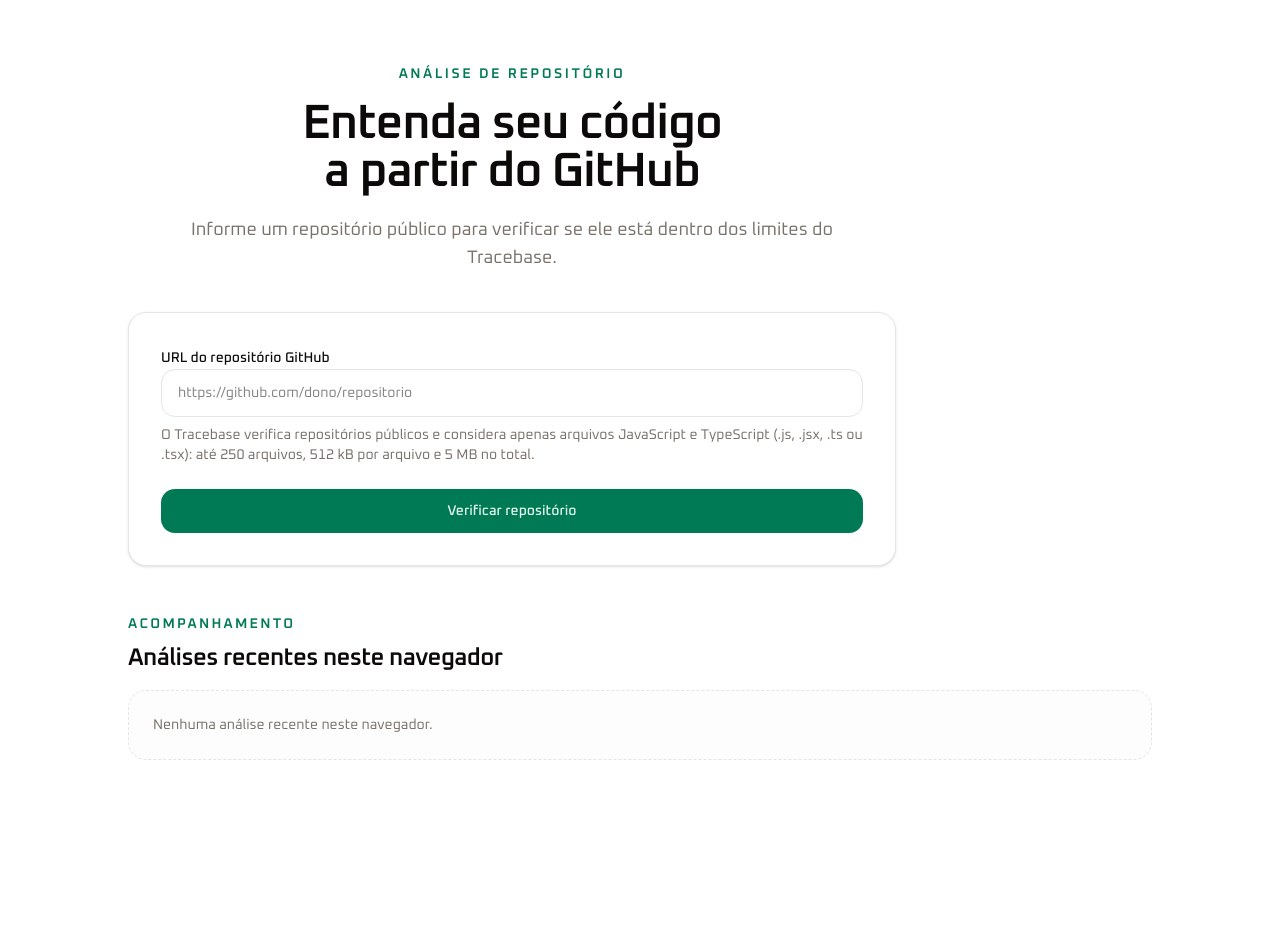
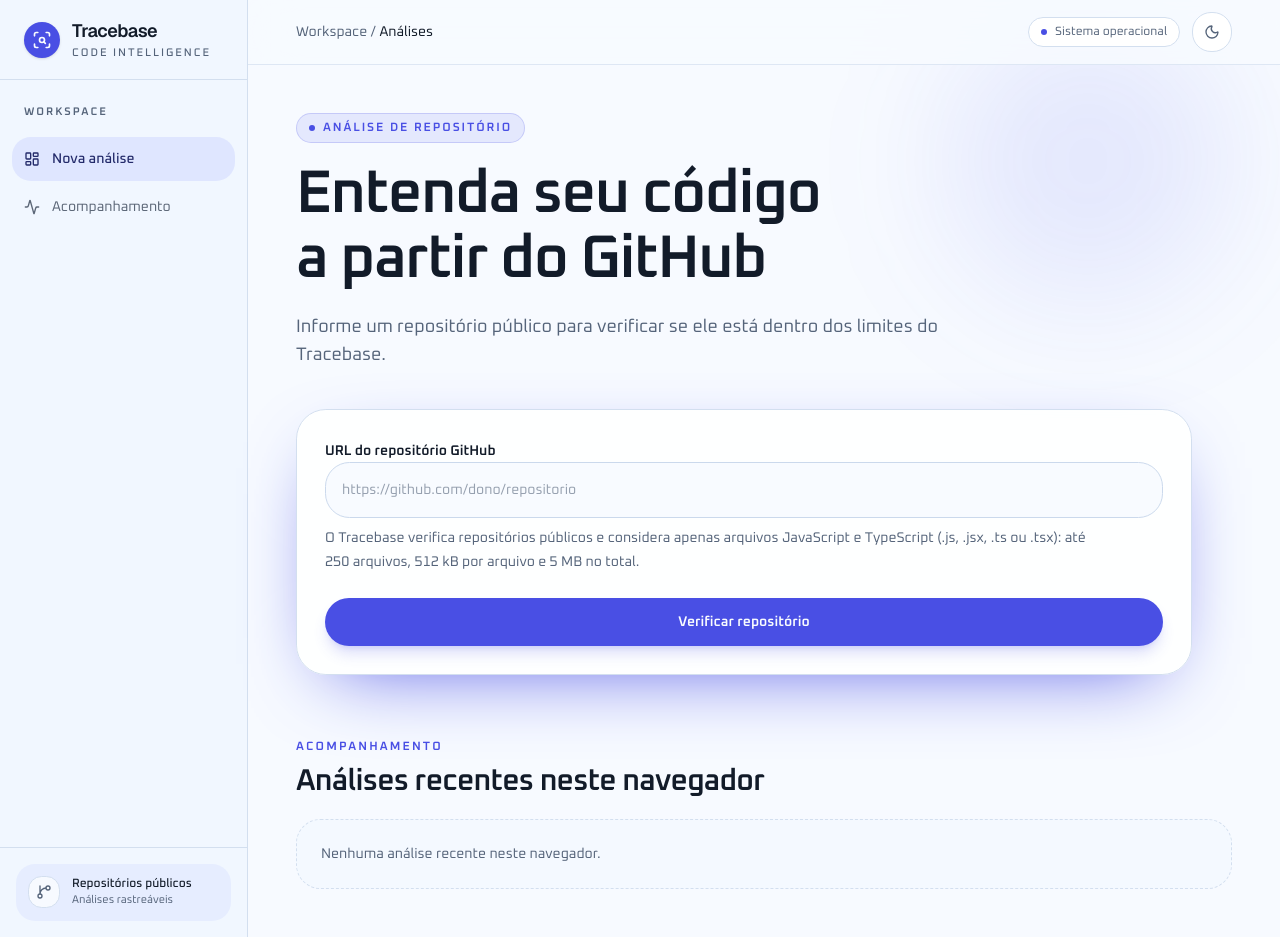
Before and after one commit to calvinsteixeira/tracebase, a Next.js app: page / in a window 1280 px wide. Before the commit the page ends 824 px from the top, so only its background shows below. Built offline with nearby package versions, Linux system fonts and the light colour scheme.

Commit message:
feat: modernizar interface com temas claro e escuro

```diff
--- a/messages/pt-BR.json
+++ b/messages/pt-BR.json
@@ -44,6 +44,7 @@
   "analises": {
     "acompanhamento": "Acompanhamento",
     "analiseAtual": "Análise atual",
+    "tempoReal": "Tempo real",
     "analise": "Análise de repositório",
     "carregando": "Carregando análise",
     "consultando": "Consultando o estado mais recente.",
--- a/src/app/globals.css
+++ b/src/app/globals.css
@@ -50,74 +50,74 @@
 }
 
 :root {
-  --background: oklch(1 0 0);
-  --foreground: oklch(0.147 0.004 49.25);
+  --background: oklch(0.985 0.008 255);
+  --foreground: oklch(0.22 0.03 258);
   --card: oklch(1 0 0);
-  --card-foreground: oklch(0.147 0.004 49.25);
+  --card-foreground: oklch(0.22 0.03 258);
   --popover: oklch(1 0 0);
-  --popover-foreground: oklch(0.147 0.004 49.25);
-  --primary: oklch(0.508 0.118 165.612);
-  --primary-foreground: oklch(0.979 0.021 166.113);
-  --secondary: oklch(0.967 0.001 286.375);
-  --secondary-foreground: oklch(0.21 0.006 285.885);
-  --muted: oklch(0.97 0.001 106.424);
-  --muted-foreground: oklch(0.553 0.013 58.071);
-  --accent: oklch(0.97 0.001 106.424);
-  --accent-foreground: oklch(0.216 0.006 56.043);
-  --destructive: oklch(0.577 0.245 27.325);
-  --warning: oklch(0.48 0.15 70);
-  --border: oklch(0.923 0.003 48.717);
-  --input: oklch(0.923 0.003 48.717);
-  --ring: oklch(0.709 0.01 56.259);
-  --chart-1: oklch(0.865 0.127 207.078);
-  --chart-2: oklch(0.715 0.143 215.221);
-  --chart-3: oklch(0.609 0.126 221.723);
-  --chart-4: oklch(0.52 0.105 223.128);
-  --chart-5: oklch(0.45 0.085 224.283);
-  --radius: 0.625rem;
-  --sidebar: oklch(0.985 0.001 106.423);
-  --sidebar-foreground: oklch(0.147 0.004 49.25);
-  --sidebar-primary: oklch(0.596 0.145 163.225);
-  --sidebar-primary-foreground: oklch(0.979 0.021 166.113);
-  --sidebar-accent: oklch(0.97 0.001 106.424);
-  --sidebar-accent-foreground: oklch(0.216 0.006 56.043);
-  --sidebar-border: oklch(0.923 0.003 48.717);
-  --sidebar-ring: oklch(0.709 0.01 56.259);
+  --popover-foreground: oklch(0.22 0.03 258);
+  --primary: oklch(0.52 0.22 274);
+  --primary-foreground: oklch(0.99 0.01 270);
+  --secondary: oklch(0.95 0.025 260);
+  --secondary-foreground: oklch(0.3 0.08 270);
+  --muted: oklch(0.96 0.015 255);
+  --muted-foreground: oklch(0.5 0.04 258);
+  --accent: oklch(0.94 0.045 275);
+  --accent-foreground: oklch(0.32 0.11 274);
+  --destructive: oklch(0.58 0.22 27);
+  --warning: oklch(0.58 0.16 70);
+  --border: oklch(0.9 0.025 255);
+  --input: oklch(0.88 0.03 255);
+  --ring: oklch(0.63 0.19 274);
+  --chart-1: oklch(0.62 0.21 274);
+  --chart-2: oklch(0.7 0.15 210);
+  --chart-3: oklch(0.72 0.17 160);
+  --chart-4: oklch(0.75 0.15 80);
+  --chart-5: oklch(0.68 0.2 330);
+  --radius: 0.85rem;
+  --sidebar: oklch(0.975 0.012 255);
+  --sidebar-foreground: oklch(0.28 0.04 258);
+  --sidebar-primary: oklch(0.52 0.22 274);
+  --sidebar-primary-foreground: oklch(0.99 0.01 270);
+  --sidebar-accent: oklch(0.93 0.045 275);
+  --sidebar-accent-foreground: oklch(0.32 0.11 274);
+  --sidebar-border: oklch(0.9 0.025 255);
+  --sidebar-ring: oklch(0.63 0.19 274);
 }
 
 .dark {
-  --background: oklch(0.147 0.004 49.25);
-  --foreground: oklch(0.985 0.001 106.423);
-  --card: oklch(0.216 0.006 56.043);
-  --card-foreground: oklch(0.985 0.001 106.423);
-  --popover: oklch(0.216 0.006 56.043);
-  --popover-foreground: oklch(0.985 0.001 106.423);
-  --primary: oklch(0.432 0.095 166.913);
-  --primary-foreground: oklch(0.979 0.021 166.113);
-  --secondary: oklch(0.274 0.006 286.033);
-  --secondary-foreground: oklch(0.985 0 0);
-  --muted: oklch(0.268 0.007 34.298);
-  --muted-foreground: oklch(0.709 0.01 56.259);
-  --accent: oklch(0.268 0.007 34.298);
-  --accent-foreground: oklch(0.985 0.001 106.423);
-  --destructive: oklch(0.704 0.191 22.216);
-  --warning: oklch(0.82 0.15 85);
-  --border: oklch(1 0 0 / 10%);
-  --input: oklch(1 0 0 / 15%);
-  --ring: oklch(0.553 0.013 58.071);
-  --chart-1: oklch(0.865 0.127 207.078);
-  --chart-2: oklch(0.715 0.143 215.221);
-  --chart-3: oklch(0.609 0.126 221.723);
-  --chart-4: oklch(0.52 0.105 223.128);
-  --chart-5: oklch(0.45 0.085 224.283);
-  --sidebar: oklch(0.216 0.006 56.043);
-  --sidebar-foreground: oklch(0.985 0.001 106.423);
-  --sidebar-primary: oklch(0.696 0.17 162.48);
-  --sidebar-primary-foreground: oklch(0.262 0.051 172.552);
-  --sidebar-accent: oklch(0.268 0.007 34.298);
-  --sidebar-accent-foreground: oklch(0.985 0.001 106.423);
-  --sidebar-border: oklch(1 0 0 / 10%);
-  --sidebar-ring: oklch(0.553 0.013 58.071);
+  --background: oklch(0.14 0.025 260);
+  --foreground: oklch(0.96 0.015 255);
+  --card: oklch(0.19 0.035 260);
+  --card-foreground: oklch(0.96 0.015 255);
+  --popover: oklch(0.19 0.035 260);
+  --popover-foreground: oklch(0.96 0.015 255);
+  --primary: oklch(0.72 0.18 274);
+  --primary-foreground: oklch(0.16 0.04 270);
+  --secondary: oklch(0.24 0.04 260);
+  --secondary-foreground: oklch(0.94 0.02 255);
+  --muted: oklch(0.22 0.035 260);
+  --muted-foreground: oklch(0.7 0.04 255);
+  --accent: oklch(0.28 0.07 274);
+  --accent-foreground: oklch(0.9 0.05 275);
+  --destructive: oklch(0.7 0.18 25);
+  --warning: oklch(0.8 0.15 85);
+  --border: oklch(1 0.02 255 / 12%);
+  --input: oklch(1 0.02 255 / 16%);
+  --ring: oklch(0.72 0.18 274);
+  --chart-1: oklch(0.72 0.18 274);
+  --chart-2: oklch(0.73 0.14 210);
+  --chart-3: oklch(0.75 0.15 160);
+  --chart-4: oklch(0.8 0.15 85);
+  --chart-5: oklch(0.75 0.18 330);
+  --sidebar: oklch(0.16 0.03 260);
+  --sidebar-foreground: oklch(0.92 0.02 255);
+  --sidebar-primary: oklch(0.72 0.18 274);
+  --sidebar-primary-foreground: oklch(0.16 0.04 270);
+  --sidebar-accent: oklch(0.25 0.06 274);
+  --sidebar-accent-foreground: oklch(0.93 0.04 275);
+  --sidebar-border: oklch(1 0.02 255 / 12%);
+  --sidebar-ring: oklch(0.72 0.18 274);
 }
 
 @layer base {
@@ -125,7 +125,8 @@
     @apply border-border outline-ring/50;
   }
   body {
-    @apply bg-background text-foreground;
+    @apply min-h-screen bg-background text-foreground;
+    background-image: radial-gradient(circle at 50% -20%, color-mix(in oklch, var(--primary) 8%, transparent), transparent 40rem);
   }
   html {
     @apply font-sans;
--- a/src/app/page.tsx
+++ b/src/app/page.tsx
@@ -1,9 +1,10 @@
 import { AcompanhamentoAnalises } from '@/features/analises/components/acompanhamento-analises'
+import { AppShell } from '@/components/app-shell'
 
 export default function Home() {
   return (
-    <main className="flex min-h-full flex-1 justify-center px-4 py-12 sm:px-8 sm:py-16">
+    <AppShell>
       <AcompanhamentoAnalises />
-    </main>
+    </AppShell>
   );
 }
--- /dev/null
+++ b/src/components/app-shell.tsx
@@ -0,0 +1,74 @@
+import { Activity, GitBranch, LayoutDashboard, ScanSearch } from 'lucide-react'
+import type { ReactNode } from 'react'
+
+import { ThemeToggle } from './theme-toggle'
+
+interface AppShellProps {
+  children: ReactNode
+}
+
+export function AppShell({ children }: AppShellProps) {
+  return (
+    <div className="min-h-screen bg-background text-foreground lg:grid lg:grid-cols-[248px_minmax(0,1fr)]">
+      <aside className="hidden border-r border-sidebar-border bg-sidebar lg:flex lg:flex-col">
+        <div className="flex h-20 items-center gap-3 border-b border-sidebar-border px-6">
+          <div className="flex size-9 items-center justify-center rounded-xl bg-sidebar-primary text-sidebar-primary-foreground shadow-sm">
+            <ScanSearch aria-hidden="true" className="size-5" />
+          </div>
+          <div>
+            <p className="font-heading text-lg font-semibold tracking-tight">Tracebase</p>
+            <p className="text-[11px] font-medium uppercase tracking-[0.18em] text-muted-foreground">Code intelligence</p>
+          </div>
+        </div>
+
+        <nav aria-label="Navegação principal" className="flex-1 space-y-1 px-3 py-6">
+          <p className="px-3 pb-3 text-[11px] font-semibold uppercase tracking-[0.18em] text-muted-foreground">Workspace</p>
+          <a href="#nova-analise" className="flex min-h-11 items-center gap-3 rounded-xl bg-sidebar-accent px-3 text-sm font-medium text-sidebar-accent-foreground transition hover:bg-sidebar-accent/80 focus-visible:outline-none focus-visible:ring-2 focus-visible:ring-sidebar-ring">
+            <LayoutDashboard aria-hidden="true" className="size-4" />
+            Nova análise
+          </a>
+          <a href="#analises-recentes-titulo" className="flex min-h-11 items-center gap-3 rounded-xl px-3 text-sm text-sidebar-foreground/70 transition hover:bg-sidebar-accent hover:text-sidebar-accent-foreground focus-visible:outline-none focus-visible:ring-2 focus-visible:ring-sidebar-ring">
+            <Activity aria-hidden="true" className="size-4" />
+            Acompanhamento
+          </a>
+        </nav>
+
+        <div className="border-t border-sidebar-border p-4">
+          <div className="flex items-center gap-3 rounded-xl bg-sidebar-accent/60 p-3">
+            <div className="flex size-8 items-center justify-center rounded-lg border border-sidebar-border bg-background text-muted-foreground">
+              <GitBranch aria-hidden="true" className="size-4" />
+            </div>
+            <div className="min-w-0">
+              <p className="truncate text-xs font-medium">Repositórios públicos</p>
+              <p className="text-[11px] text-muted-foreground">Análises rastreáveis</p>
+            </div>
+          </div>
+        </div>
+      </aside>
+
+      <div className="min-w-0">
+        <header className="sticky top-0 z-10 border-b border-border/70 bg-background/85 backdrop-blur-xl">
+          <div className="mx-auto flex h-16 max-w-[1440px] items-center justify-between px-4 sm:px-8 lg:px-12">
+            <div className="flex items-center gap-3 lg:hidden">
+              <div className="flex size-8 items-center justify-center rounded-lg bg-primary text-primary-foreground">
+                <ScanSearch aria-hidden="true" className="size-4" />
+              </div>
+              <span className="font-heading font-semibold">Tracebase</span>
+            </div>
+            <div className="hidden text-sm text-muted-foreground lg:block">Workspace / <span className="text-foreground">Análises</span></div>
+            <div className="ml-auto flex items-center gap-3">
+              <div className="hidden items-center gap-2 rounded-full border border-border bg-card px-3 py-1.5 text-xs text-muted-foreground sm:flex">
+                <span className="size-1.5 rounded-full bg-primary" />
+                Sistema operacional
+              </div>
+              <ThemeToggle />
+            </div>
+          </div>
+        </header>
+        <main className="mx-auto min-h-[calc(100vh-4rem)] w-full max-w-[1440px] px-4 py-8 sm:px-8 sm:py-12 lg:px-12">
+          {children}
+        </main>
+      </div>
+    </div>
+  )
+}
--- /dev/null
+++ b/src/components/theme-toggle.tsx
@@ -0,0 +1,25 @@
+'use client'
+
+import { Moon, Sun } from 'lucide-react'
+import { useTheme } from 'next-themes'
+import { useSyncExternalStore } from 'react'
+
+export function ThemeToggle() {
+  const { resolvedTheme, setTheme } = useTheme()
+  const montado = useSyncExternalStore(() => () => undefined, () => true, () => false)
+
+  const temaAtual = montado ? resolvedTheme : 'light'
+  const proximoTema = temaAtual === 'dark' ? 'light' : 'dark'
+
+  return (
+    <button
+      type="button"
+      onClick={() => setTheme(proximoTema)}
+      aria-label={temaAtual === 'dark' ? 'Ativar modo claro' : 'Ativar modo escuro'}
+      title={temaAtual === 'dark' ? 'Ativar modo claro' : 'Ativar modo escuro'}
+      className="inline-flex size-10 items-center justify-center rounded-xl border border-border bg-card text-muted-foreground transition hover:border-primary/40 hover:bg-accent hover:text-foreground focus-visible:outline-none focus-visible:ring-2 focus-visible:ring-ring"
+    >
+      {temaAtual === 'dark' ? <Sun aria-hidden="true" className="size-4" /> : <Moon aria-hidden="true" className="size-4" />}
+    </button>
+  )
+}
--- a/src/features/analises/components/acompanhamento-analises.tsx
+++ b/src/features/analises/components/acompanhamento-analises.tsx
@@ -74,7 +74,8 @@
   }
 
   return (
-    <div className="w-full max-w-5xl">
+    <div className="relative w-full max-w-6xl">
+      <div aria-hidden="true" className="pointer-events-none absolute -top-24 right-0 size-72 rounded-full bg-primary/10 blur-3xl" />
       <NovaAnaliseFormulario
         onIniciar={(url) => {
           setErroInicio(null)
--- a/src/features/analises/components/analise-atual.tsx
+++ b/src/features/analises/components/analise-atual.tsx
@@ -39,10 +39,13 @@
   }, [codigoErroAtualizacao, onAnuncio, t, tErros])
 
   return (
-    <section aria-labelledby="analise-atual-titulo" className="mt-12">
-      <div className="mb-4">
-        <p className="text-sm font-semibold uppercase tracking-[0.16em] text-primary">{t('acompanhamento')}</p>
-        <h2 id="analise-atual-titulo" className="mt-2 text-2xl font-semibold tracking-tight">{t('analiseAtual')}</h2>
+    <section aria-labelledby="analise-atual-titulo" className="mt-16">
+      <div className="mb-5 flex items-end justify-between gap-4">
+        <div>
+          <p className="text-xs font-semibold uppercase tracking-[0.18em] text-primary">{t('acompanhamento')}</p>
+          <h2 id="analise-atual-titulo" className="mt-2 text-2xl font-semibold tracking-tight sm:text-3xl">{t('analiseAtual')}</h2>
+        </div>
+        <div className="hidden rounded-full border border-border bg-card px-3 py-1.5 text-xs text-muted-foreground sm:block">{t('tempoReal')}</div>
       </div>
       <CartaoAcompanhamentoAnalise
         resumo={consulta.data}
--- a/src/features/analises/components/analises-recentes.tsx
+++ b/src/features/analises/components/analises-recentes.tsx
@@ -93,10 +93,10 @@
   }, [carregando, consultas, idsVisiveis, onAnuncio, t, tErros])
 
   return (
-    <section aria-labelledby="analises-recentes-titulo" className="mt-12">
-      <div className="mb-4">
-        <p className="text-sm font-semibold uppercase tracking-[0.16em] text-primary">{t('acompanhamento')}</p>
-        <h2 id="analises-recentes-titulo" className="mt-2 text-2xl font-semibold tracking-tight">{t('recentes.titulo')}</h2>
+    <section aria-labelledby="analises-recentes-titulo" className="mt-16">
+      <div className="mb-5">
+        <p className="text-xs font-semibold uppercase tracking-[0.18em] text-primary">{t('acompanhamento')}</p>
+        <h2 id="analises-recentes-titulo" className="mt-2 text-2xl font-semibold tracking-tight sm:text-3xl">{t('recentes.titulo')}</h2>
       </div>
 
       {carregando ? (
--- a/src/features/analises/components/cartao-acompanhamento-analise.tsx
+++ b/src/features/analises/components/cartao-acompanhamento-analise.tsx
@@ -31,7 +31,7 @@
 
   if (!resumo) {
     return (
-      <section aria-labelledby="cartao-analise-titulo" className="rounded-2xl border border-border bg-card p-6 shadow-sm">
+      <section aria-labelledby="cartao-analise-titulo" className="rounded-3xl border border-border bg-card p-6 shadow-[0_18px_55px_-36px_var(--primary)] sm:p-7">
         <h3 id="cartao-analise-titulo" className="text-lg font-semibold">{t('carregando')}</h3>
         {carregando && <p className="mt-2 text-sm text-muted-foreground">{t('consultando')}</p>}
         {erroAtualizacao && (
@@ -46,7 +46,7 @@
   const tituloId = `analise-${resumo.idPublico}-titulo`
 
   return (
-    <article aria-labelledby={tituloId} className="rounded-2xl border border-border bg-card p-6 shadow-sm">
+    <article aria-labelledby={tituloId} className="rounded-3xl border border-border bg-card p-6 shadow-[0_18px_55px_-36px_var(--primary)] sm:p-7">
       <div className="flex flex-col gap-4 sm:flex-row sm:items-start sm:justify-between">
         <div className="min-w-0">
           <p className="text-xs font-semibold uppercase tracking-[0.16em] text-muted-foreground">{t('analise')}</p>
--- a/src/features/analises/components/nova-analise-formulario.tsx
+++ b/src/features/analises/components/nova-analise-formulario.tsx
@@ -47,16 +47,19 @@
   }
 
   return (
-    <section id="nova-analise" className="w-full max-w-3xl">
-      <div className="text-center">
-        <p className="text-sm font-semibold uppercase tracking-[0.18em] text-primary">{t('eyebrow')}</p>
-        <h1 className="mt-4 text-4xl font-semibold tracking-tight text-balance sm:text-5xl">{t('titulo')}</h1>
-        <p className="mx-auto mt-5 max-w-2xl text-lg text-muted-foreground">{t('descricao')}</p>
+    <section id="nova-analise" className="relative w-full max-w-4xl">
+      <div className="max-w-3xl">
+        <div className="mb-5 inline-flex items-center gap-2 rounded-full border border-primary/20 bg-primary/10 px-3 py-1.5 text-xs font-semibold uppercase tracking-[0.16em] text-primary">
+          <span className="size-1.5 rounded-full bg-primary" />
+          {t('eyebrow')}
+        </div>
+        <h1 className="max-w-3xl text-4xl font-semibold leading-[1.08] tracking-tight text-balance sm:text-6xl">{t('titulo')}</h1>
+        <p className="mt-5 max-w-2xl text-base leading-7 text-muted-foreground sm:text-lg">{t('descricao')}</p>
       </div>
 
-      <form onSubmit={enviarFormulario} className="mt-10 rounded-2xl border border-border bg-card p-6 shadow-sm sm:p-8">
+      <form onSubmit={enviarFormulario} className="mt-10 rounded-3xl border border-border bg-card/90 p-5 shadow-[0_24px_80px_-35px_var(--primary)] backdrop-blur sm:p-7">
         <div className="space-y-2">
-          <label htmlFor="repositorio-url" className="text-sm font-medium">
+          <label htmlFor="repositorio-url" className="text-sm font-semibold">
             {t('urlLabel')}
           </label>
           <input
@@ -69,9 +72,9 @@
             placeholder={t('urlPlaceholder')}
             aria-invalid={Boolean(mensagemErro)}
             aria-describedby={`repositorio-orientacao${mensagemErro ? ' repositorio-url-erro' : ''}`}
-            className="flex h-12 w-full rounded-xl border border-input bg-background px-4 text-sm outline-none transition focus-visible:border-ring focus-visible:ring-2 focus-visible:ring-ring/50"
+            className="flex h-14 w-full rounded-2xl border border-input bg-background/80 px-4 text-sm outline-none transition placeholder:text-muted-foreground/60 focus-visible:border-ring focus-visible:ring-4 focus-visible:ring-ring/15"
           />
-          <p id="repositorio-orientacao" className="text-sm text-muted-foreground">
+          <p id="repositorio-orientacao" className="max-w-3xl text-sm leading-6 text-muted-foreground">
             {t('orientacao', {
               quantidade: LIMITES_PADRAO_ELEGIBILIDADE_REPOSITORIO.quantidadeMaximaArquivosElegiveis,
               arquivo: formatador.number(
@@ -90,7 +93,7 @@
         <button
           type="submit"
           disabled={mutation.isPending}
-          className="mt-6 inline-flex h-11 w-full items-center justify-center rounded-xl bg-primary px-5 text-sm font-medium text-primary-foreground transition hover:bg-primary/90 focus-visible:outline-none focus-visible:ring-2 focus-visible:ring-ring disabled:pointer-events-none disabled:opacity-60"
+          className="mt-6 inline-flex h-12 w-full items-center justify-center rounded-2xl bg-primary px-5 text-sm font-semibold text-primary-foreground shadow-lg shadow-primary/20 transition hover:-translate-y-0.5 hover:bg-primary/90 focus-visible:outline-none focus-visible:ring-4 focus-visible:ring-ring/25 disabled:pointer-events-none disabled:opacity-60"
         >
           {mutation.isPending ? t('verificando') : t('verificar')}
         </button>
--- a/src/features/analises/components/resumo-repositorio.tsx
+++ b/src/features/analises/components/resumo-repositorio.tsx
@@ -65,7 +65,7 @@
   return (
     <section
       aria-labelledby="resultado-elegibilidade-titulo"
-      className={`mt-8 rounded-2xl border bg-card p-6 shadow-sm ${visual.container}`}
+      className={`mt-8 rounded-3xl border bg-card p-6 shadow-[0_18px_55px_-36px_var(--primary)] sm:p-7 ${visual.container}`}
     >
       <div className="mb-6">
         <div className={`flex items-center gap-3 rounded-xl border p-4 ${visual.statusContainer}`}>
```
